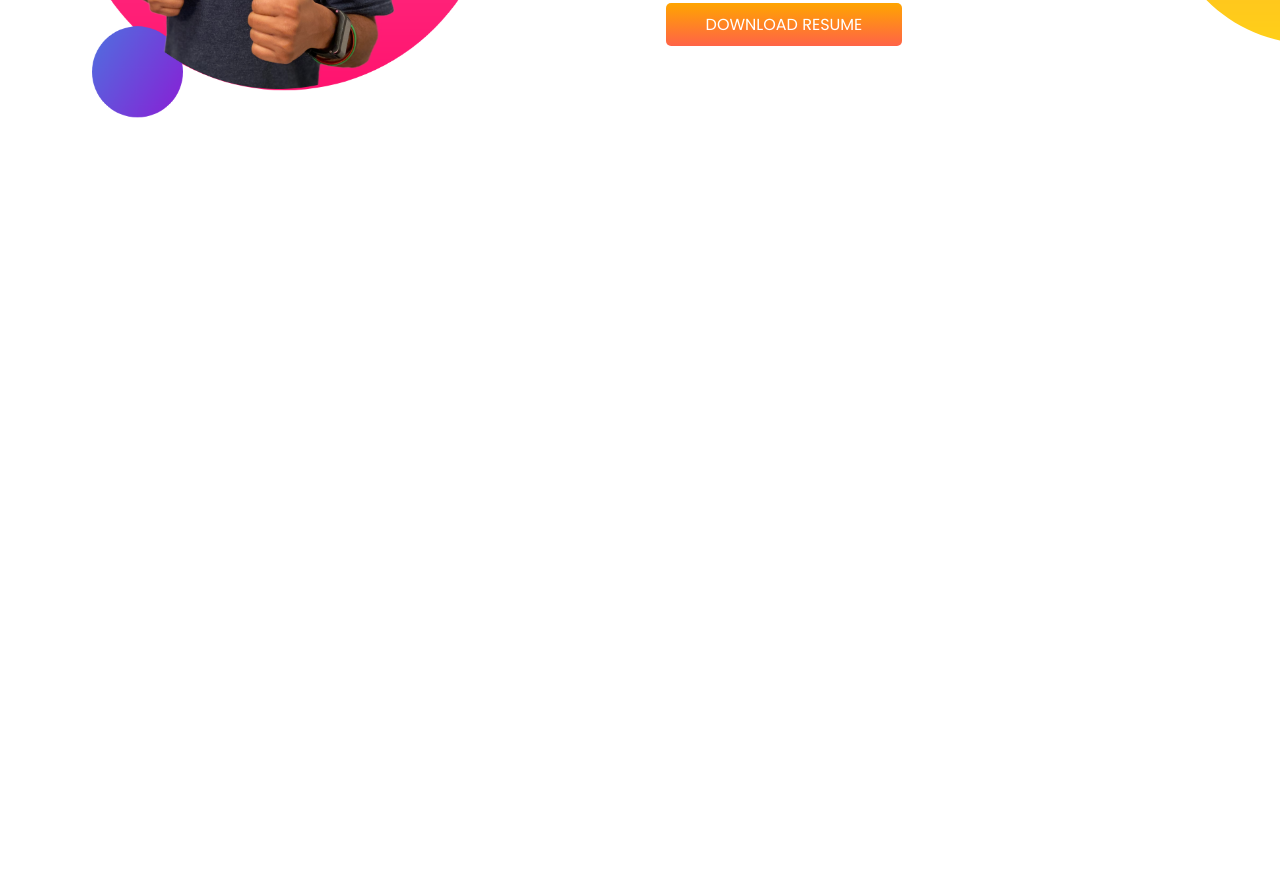
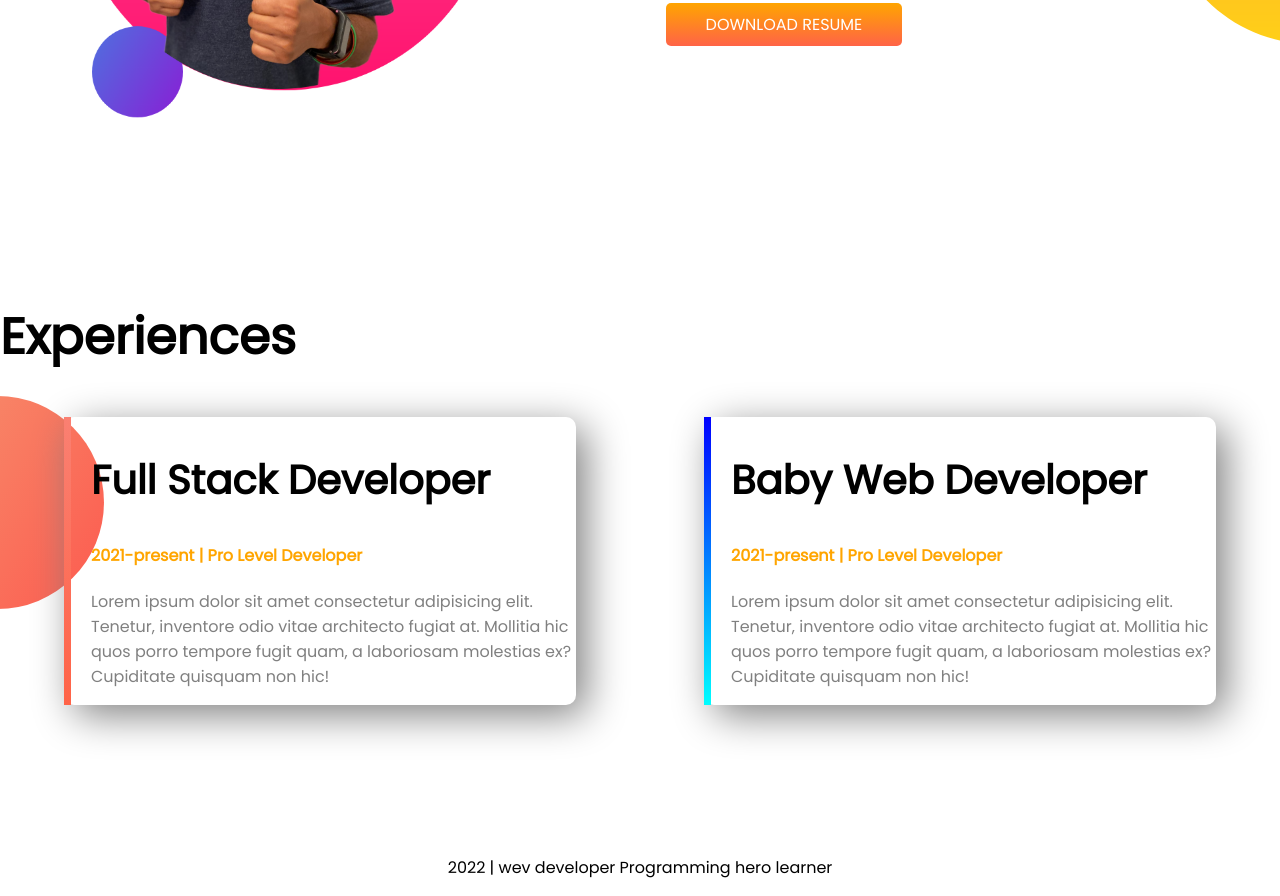
Before and after one commit to nurnaharnuri/Devoloper-portfolio, a plain HTML site: page index.html in a window 1280 px wide. Shown: the part 1050-1946 px from the top of the page. Before the commit the page ends 1350 px from the top, so only its background shows below. Drawn offline with Linux system fonts and the light colour scheme.

Commit message:
footer experience

```diff
--- a/index.html
+++ b/index.html
@@ -14,10 +14,10 @@
     <link rel="stylesheet" href="style.css" />
   </head>
   <body>
-    <section class="top-banner">
+    <section class="top-banner flexible-container">
       <div class="half-width">
         <h1>Welcome To</h1>
-        <h1 class="orange-color"><span>Nurnahar Nuri</span> world!</h1>
+        <h1><span class="orange-color">Nurnahar Nuri</span> world!</h1>
         <h3>Ami akjon shofol web devoloper hote chai.</h3>
         <p>
           Lorem ipsum, dolor sit amet consectetur adipisicing elit. Et iure
@@ -38,7 +38,7 @@
       </div>
     </section>
 
-    <section class="dream-big">
+    <section class="dream-big flexible-container">
       <div class="half-width">
         <img src="images/jhankar2.png" alt="" />
       </div>
@@ -61,5 +61,37 @@
         >
       </div>
     </section>
+
+    <section class="experience-area">
+      <h1>Experiences</h1>
+
+      <div class="flexible-container">
+        <div id="baby-dev-experience" class="experience-item">
+          <h2>Full Stack Developer</h2>
+          <h4 class="orange-color">2021-present | Pro Level Developer</h4>
+          <p>
+            Lorem ipsum dolor sit amet consectetur adipisicing elit. Tenetur,
+            inventore odio vitae architecto fugiat at. Mollitia hic quos porro
+            tempore fugit quam, a laboriosam molestias ex? Cupiditate quisquam
+            non hic!
+          </p>
+        </div>
+
+        <div id="wev-dev-experience" class="experience-item">
+          <h2>Baby Web Developer</h2>
+          <h4 class="orange-color">2021-present | Pro Level Developer</h4>
+          <p>
+            Lorem ipsum dolor sit amet consectetur adipisicing elit. Tenetur,
+            inventore odio vitae architecto fugiat at. Mollitia hic quos porro
+            tempore fugit quam, a laboriosam molestias ex? Cupiditate quisquam
+            non hic!
+          </p>
+        </div>
+      </div>
+    </section>
+
+    <footer>
+      <p>2022 | wev developer Programming hero learner</p>
+    </footer>
   </body>
 </html>
--- a/style.css
+++ b/style.css
@@ -7,11 +7,15 @@ h1 {
   font-size: 50px;
 }
 
-.orange-color span {
+h2 {
+  font-size: 40px;
+}
+
+.orange-color {
   color: orange;
 }
 
-section {
+.flexible-container {
   display: flex;
   margin-bottom: 150px;
 }
@@ -47,3 +51,38 @@ section {
   background-repeat: no-repeat;
   background-position: right;
 }
+
+.experience-area {
+  background-image: url(images/exp-bg.png);
+  background-repeat: no-repeat;
+  background-position: left;
+}
+
+.experience-item p {
+  color: gray;
+}
+
+.experience-item {
+  width: 40%;
+  margin-right: 5%;
+  margin-left: 5%;
+  box-shadow: 10px 10px 40px gray;
+  padding-left: 20px;
+  border-radius: 10px;
+}
+
+#wev-dev-experience {
+  border-left: 7px solid;
+  border-image: linear-gradient(blue, cyan);
+  border-image-slice: 1;
+}
+
+#baby-dev-experience {
+  border-left: 7px solid;
+  border-image: linear-gradient(salmon, tomato);
+  border-image-slice: 1;
+}
+
+footer p {
+  text-align: center;
+}
```
Also changed, not shown: 4 other files.
